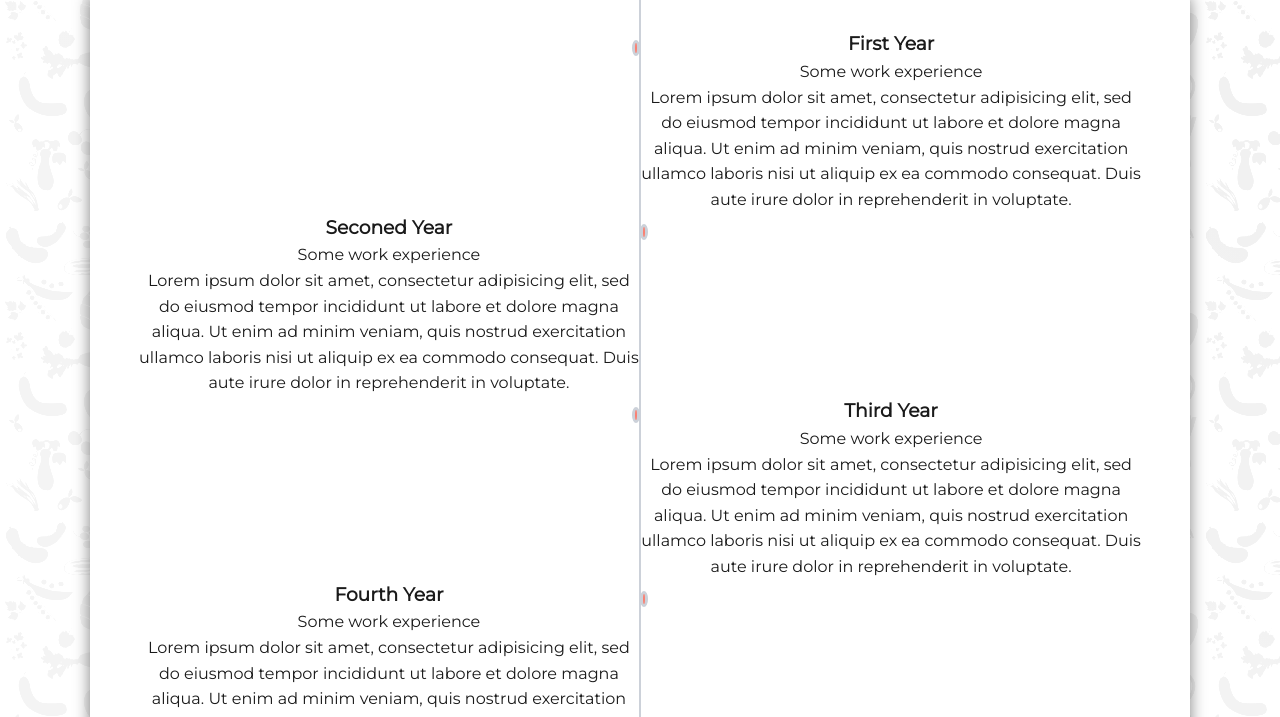
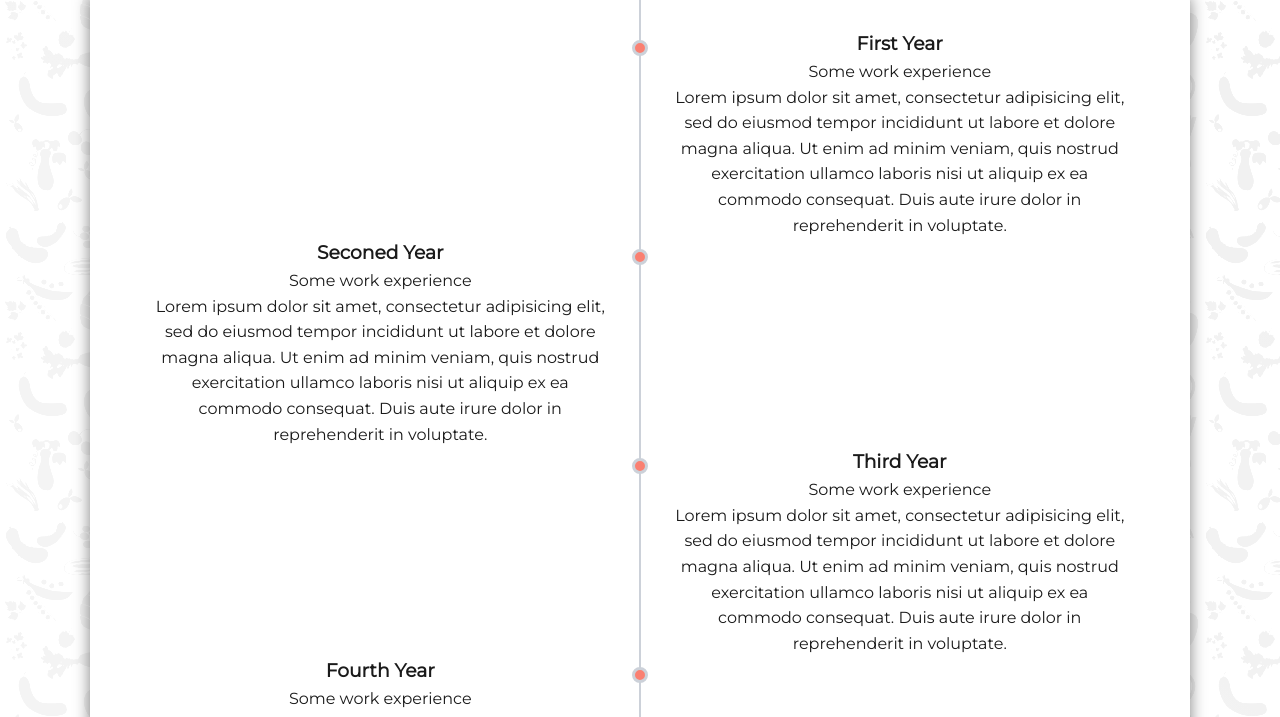
Before and after one commit to IzabelaGA/Timeline-project-pure-CSS, a plain HTML site: page index.html in a window 1280 px wide. Shown: the part 83-800 px from the top of the page. Drawn offline with Linux system fonts and the light colour scheme.

Commit message:
Add limit to width and padding for content - dots are dots

```diff
--- a/style.css
+++ b/style.css
@@ -82,3 +82,8 @@ h1 {
     margin-top: .7rem;
     z-index: 2;
 }
+/*Dots are dots through limited space for content  */
+.timeline-content {
+    width: 95%;
+    padding: 0 1rem;
+}
```
